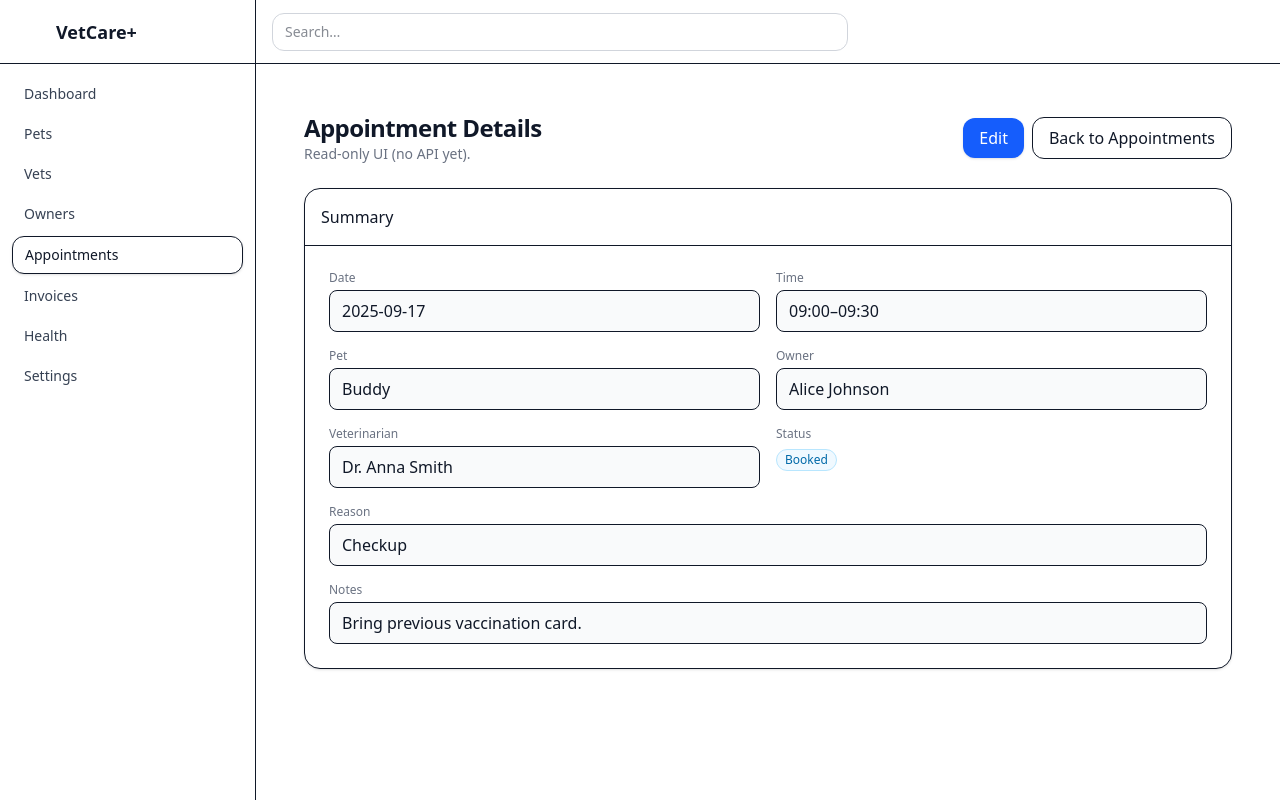
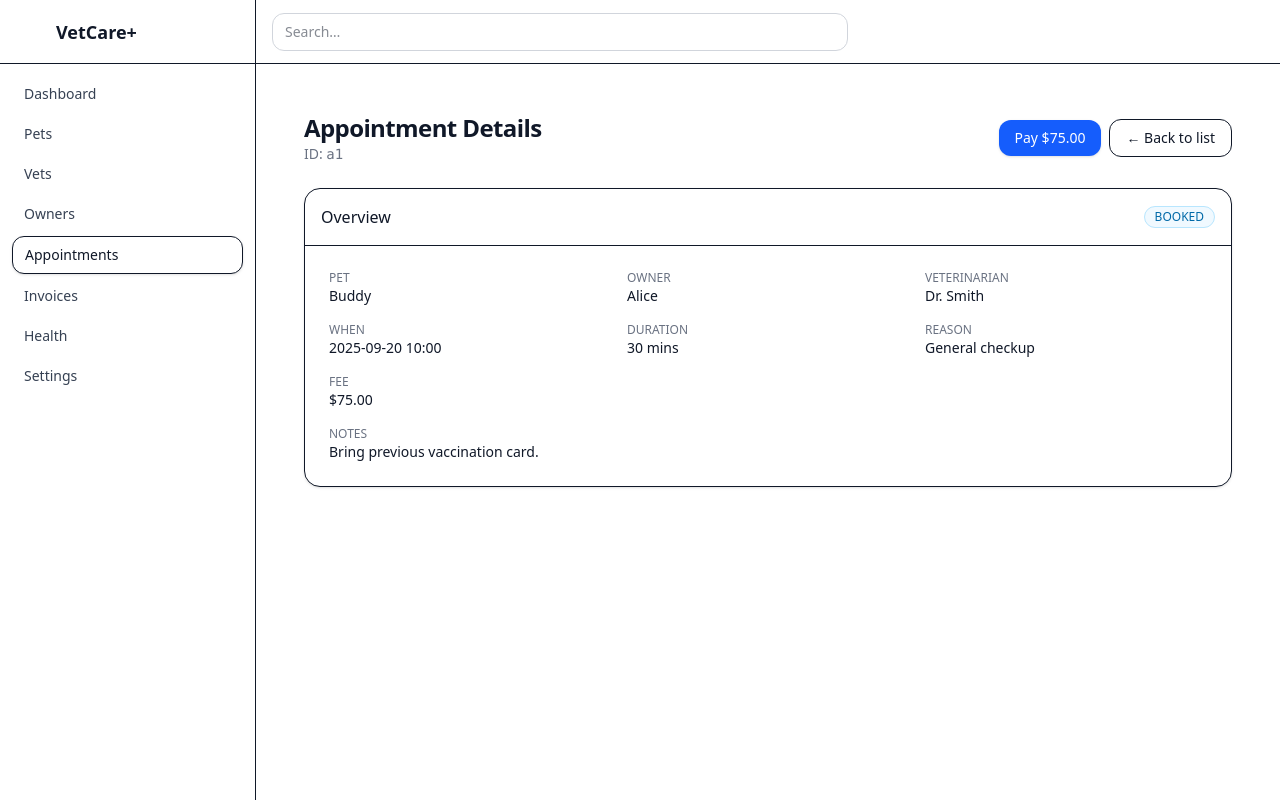
Before and after one commit to Maharshi1208/vetcareplus-2, a React (Vite) app: page /appointments/a1 in a window 1280 px wide. Built offline with nearby package versions, Linux system fonts and the light colour scheme.

Commit message:
feat(payments): add mock Checkout + Result pages and Pay button from Appointment Details; wire /pay routes (UI-only)

```diff
--- a/src/App.tsx
+++ b/src/App.tsx
@@ -24,6 +24,8 @@ import AddInvoicePage from "./pages/AddInvoice";
 import EditInvoicePage from "./pages/EditInvoice";
 import ApptCalendarPage from "./pages/ApptCalendar";
 import HealthPage from "./pages/Health";
+import PayCheckoutPage from "./pages/PayCheckout";
+import PayResultPage from "./pages/PayResult";
 
 
 
@@ -93,6 +95,10 @@ export default function App() {
 	<Route path="/health" element={<AppShell><HealthPage /></AppShell>} />
 
 
+	{/* Payment Module (MOCK) */}
+	<Route path="/pay/checkout/:apptId" element={<AppShell><PayCheckoutPage /></AppShell>} />
+	<Route path="/pay/result" element={<AppShell><PayResultPage /></AppShell>} />
+
 	{/* Other modules */}
         <Route path="/settings" element={<AppShell><Settings /></AppShell>} />
 
--- a/src/pages/AppointmentDetails.tsx
+++ b/src/pages/AppointmentDetails.tsx
@@ -1,70 +1,30 @@
+// src/pages/AppointmentDetails.tsx
 import React from "react";
 import { Link, useParams } from "react-router-dom";
 
-type ApptStatus = "Booked" | "Rescheduled" | "Cancelled" | "Completed";
+type ApptStatus = "BOOKED" | "COMPLETED" | "CANCELLED";
 
-type Appointment = {
-  id: string;
-  date: string;      // YYYY-MM-DD
-  start: string;     // HH:mm
-  end: string;       // HH:mm
-  petName: string;
-  ownerName: string;
-  vetName: string;
-  reason?: string;
-  status: ApptStatus;
-  notes?: string;
-};
-
-// Keep IDs consistent with the list page for demo
-const MOCK: Record<string, Appointment> = {
-  a1: {
-    id: "a1",
-    date: "2025-09-17",
-    start: "09:00",
-    end: "09:30",
-    petName: "Buddy",
-    ownerName: "Alice Johnson",
-    vetName: "Dr. Anna Smith",
-    reason: "Checkup",
-    status: "Booked",
+const MOCK_APPT = {
+  id: "apt-001",
+  pet: "Buddy",
+  owner: "Alice",
+  vet: "Dr. Smith",
+  when: "2025-09-20 10:00",
+  durationMins: 30,
+  reason: "General checkup",
+  status: "BOOKED" as ApptStatus,
   notes: "Bring previous vaccination card.",
-  },
-  a2: {
-    id: "a2",
-    date: "2025-09-17",
-    start: "10:00",
-    end: "10:45",
-    petName: "Misty",
-    ownerName: "Alice Johnson",
-    vetName: "Dr. Brian Lee",
-    reason: "Skin rash",
-    status: "Completed",
-    notes: "Ointment prescribed.",
-  },
-  a3: {
-    id: "a3",
-    date: "2025-09-18",
-    start: "11:30",
-    end: "12:00",
-    petName: "Kiwi",
-    ownerName: "Bob Patel",
-    vetName: "Dr. Carla Gomez",
-    reason: "Beak trim",
-    status: "Cancelled",
-    notes: "Canceled by owner",
-  },
+  fee: 75.0,
 };
 
 function statusBadge(s: ApptStatus) {
   const map: Record<ApptStatus, string> = {
-    Booked: "border-sky-200 bg-sky-50 text-sky-700",
-    Rescheduled: "border-amber-200 bg-amber-50 text-amber-700",
-    Cancelled: "border-rose-200 bg-rose-50 text-rose-700",
-    Completed: "border-emerald-200 bg-emerald-50 text-emerald-700",
+    BOOKED: "border-sky-200 bg-sky-50 text-sky-700",
+    COMPLETED: "border-emerald-200 bg-emerald-50 text-emerald-700",
+    CANCELLED: "border-rose-200 bg-rose-50 text-rose-700",
   };
   return (
-    <span className={`inline-flex items-center rounded-full border px-2 py-0.5 text-xs ${map[s]}`}>
+    <span className={`inline-flex items-center rounded-full border px-2.5 py-0.5 text-xs ${map[s]}`}>
       {s}
     </span>
   );
@@ -72,80 +32,79 @@ function statusBadge(s: ApptStatus) {
 
 export default function AppointmentDetailsPage() {
   const { id } = useParams();
-  const a: Appointment =
-    (id && MOCK[id]) ||
-    ({
-      id: id ?? "unknown",
-      date: "—",
-      start: "—",
-      end: "—",
-      petName: "—",
-      ownerName: "—",
-      vetName: "—",
-      status: "Booked",
-    } as Appointment);
+  const a = { ...MOCK_APPT, id: id ?? MOCK_APPT.id };
 
   return (
     <div className="p-6 space-y-6">
       {/* Header */}
-      <div className="flex items-center justify-between">
-        <div>
+      <div className="flex flex-wrap items-center justify-between gap-3">
+        <div className="min-w-0">
           <h1 className="text-2xl font-semibold tracking-tight">Appointment Details</h1>
-          <p className="text-sm text-gray-500">Read-only UI (no API yet).</p>
+          <p className="text-sm text-gray-500">
+            ID: <span className="font-mono">{a.id}</span>
+          </p>
         </div>
         <div className="flex items-center gap-2">
+          {/* NEW: Pay button (mock checkout) */}
+          {a.status === "BOOKED" && (
             <Link
-            to={`/appointments/${a.id}/edit`}
-            className="rounded-xl bg-blue-600 px-4 py-2 text-white shadow-sm hover:bg-blue-700"
+              to={`/pay/checkout/${a.id}`}
+              className="rounded-xl bg-blue-600 px-4 py-2 text-sm text-white shadow-sm hover:bg-blue-700"
+              title="Proceed to mock payment"
             >
-            Edit
+              Pay ${a.fee.toFixed(2)}
             </Link>
-          <Link to="/appointments" className="rounded-xl border px-4 py-2 hover:bg-gray-50">
-            Back to Appointments
+          )}
+          <Link to="/appointments" className="rounded-xl border px-4 py-2 text-sm hover:bg-gray-50">
+            ← Back to list
           </Link>
         </div>
       </div>
 
-      {/* Core details */}
+      {/* Card */}
       <div className="rounded-2xl border bg-white shadow-sm">
         <div className="border-b p-4">
-          <h2 className="text-base font-medium">Summary</h2>
+          <div className="flex items-center justify-between">
+            <h2 className="text-base font-medium">Overview</h2>
+            {statusBadge(a.status)}
           </div>
-        <div className="p-4 sm:p-6 grid gap-4 sm:grid-cols-2">
+        </div>
+
+        <div className="p-4 sm:p-6">
+          <dl className="grid gap-4 sm:grid-cols-2 lg:grid-cols-3">
             <div>
-            <div className="text-xs text-gray-500">Date</div>
-            <div className="mt-1 rounded-lg border bg-gray-50 px-3 py-2">{a.date}</div>
+              <dt className="text-xs uppercase text-gray-500">Pet</dt>
+              <dd className="text-sm">{a.pet}</dd>
             </div>
             <div>
-            <div className="text-xs text-gray-500">Time</div>
-            <div className="mt-1 rounded-lg border bg-gray-50 px-3 py-2">
-              {a.start}–{a.end}
-            </div>
+              <dt className="text-xs uppercase text-gray-500">Owner</dt>
+              <dd className="text-sm">{a.owner}</dd>
             </div>
             <div>
-            <div className="text-xs text-gray-500">Pet</div>
-            <div className="mt-1 rounded-lg border bg-gray-50 px-3 py-2">{a.petName}</div>
+              <dt className="text-xs uppercase text-gray-500">Veterinarian</dt>
+              <dd className="text-sm">{a.vet}</dd>
             </div>
             <div>
-            <div className="text-xs text-gray-500">Owner</div>
-            <div className="mt-1 rounded-lg border bg-gray-50 px-3 py-2">{a.ownerName}</div>
+              <dt className="text-xs uppercase text-gray-500">When</dt>
+              <dd className="text-sm">{a.when}</dd>
             </div>
             <div>
-            <div className="text-xs text-gray-500">Veterinarian</div>
-            <div className="mt-1 rounded-lg border bg-gray-50 px-3 py-2">{a.vetName}</div>
+              <dt className="text-xs uppercase text-gray-500">Duration</dt>
+              <dd className="text-sm">{a.durationMins} mins</dd>
             </div>
             <div>
-            <div className="text-xs text-gray-500">Status</div>
-            <div className="mt-1">{statusBadge(a.status)}</div>
+              <dt className="text-xs uppercase text-gray-500">Reason</dt>
+              <dd className="text-sm">{a.reason}</dd>
             </div>
-          <div className="sm:col-span-2">
-            <div className="text-xs text-gray-500">Reason</div>
-            <div className="mt-1 rounded-lg border bg-gray-50 px-3 py-2">{a.reason ?? "—"}</div>
+            <div>
+              <dt className="text-xs uppercase text-gray-500">Fee</dt>
+              <dd className="text-sm">${a.fee.toFixed(2)}</dd>
             </div>
-          <div className="sm:col-span-2">
-            <div className="text-xs text-gray-500">Notes</div>
-            <div className="mt-1 rounded-lg border bg-gray-50 px-3 py-2">{a.notes ?? "—"}</div>
+            <div className="sm:col-span-2 lg:col-span-3">
+              <dt className="text-xs uppercase text-gray-500">Notes</dt>
+              <dd className="text-sm">{a.notes || "—"}</dd>
             </div>
+          </dl>
         </div>
       </div>
     </div>
--- /dev/null
+++ b/src/pages/PayCheckout.tsx
@@ -0,0 +1,110 @@
+import React, { useState } from "react";
+import { Link, useNavigate, useParams } from "react-router-dom";
+
+export default function PayCheckoutPage() {
+  const { apptId } = useParams<{ apptId: string }>();
+  const navigate = useNavigate();
+
+  // Mock appointment/payment info (UI-only)
+  const [amount] = useState<number>(75.0);
+  const [method, setMethod] = useState<"CARD" | "UPI" | "CASH">("CARD");
+  const [note, setNote] = useState("");
+
+  function complete(status: "SUCCESS" | "FAILED") {
+    // UI-only: pretend a payment happened and go to result screen
+    navigate("/pay/result", {
+      replace: true,
+      state: {
+        receipt: {
+          id: "rcpt_" + Math.random().toString(36).slice(2, 8),
+          apptId: apptId ?? "unknown",
+          amount,
+          status,
+          method,
+          note: note.trim() || undefined,
+          when: new Date().toISOString(),
+        },
+        flash: {
+          type: status === "SUCCESS" ? "success" : "error",
+          message:
+            status === "SUCCESS" ? "Payment successful" : "Payment failed (mock)",
+        },
+      },
+    });
+  }
+
+  return (
+    <div className="p-6 space-y-6">
+      {/* Header */}
+      <div className="flex items-center justify-between">
+        <div>
+          <h1 className="text-2xl font-semibold tracking-tight">Mock Checkout</h1>
+          <p className="text-sm text-gray-500">
+            UI-only payment for appointment{" "}
+            <span className="font-medium">{apptId ?? "—"}</span>.
+          </p>
+        </div>
+        <Link to="/appointments" className="text-sm underline">
+          ← Back to Appointments
+        </Link>
+      </div>
+
+      {/* Card */}
+      <div className="rounded-2xl border bg-white shadow-sm">
+        <div className="border-b p-4">
+          <h2 className="text-base font-medium">Payment Details</h2>
+        </div>
+
+        <div className="p-4 sm:p-6 space-y-6">
+          <div className="grid gap-4 sm:grid-cols-3">
+            <div>
+              <div className="text-xs uppercase text-gray-500">Appointment</div>
+              <div className="text-sm font-medium">{apptId ?? "—"}</div>
+            </div>
+            <div>
+              <div className="text-xs uppercase text-gray-500">Amount</div>
+              <div className="text-sm font-medium">${amount.toFixed(2)}</div>
+            </div>
+            <div>
+              <label className="block text-xs uppercase text-gray-500">Method</label>
+              <select
+                value={method}
+                onChange={(e) => setMethod(e.target.value as any)}
+                className="mt-1 w-full rounded-lg border border-gray-200 px-3 py-2 outline-none focus:border-blue-400"
+              >
+                <option value="CARD">Card</option>
+                <option value="UPI">UPI</option>
+                <option value="CASH">Cash</option>
+              </select>
+            </div>
+          </div>
+
+          <div>
+            <label className="block text-xs uppercase text-gray-500">Note (optional)</label>
+            <input
+              value={note}
+              onChange={(e) => setNote(e.target.value)}
+              placeholder="Reference / last 4 / remarks…"
+              className="mt-1 w-full rounded-lg border border-gray-200 px-3 py-2 outline-none focus:border-blue-400"
+            />
+          </div>
+        </div>
+
+        <div className="flex flex-col gap-3 border-t p-4 sm:flex-row sm:justify-end">
+          <button
+            onClick={() => complete("FAILED")}
+            className="rounded-xl border px-5 py-2 text-rose-700 hover:bg-rose-50"
+          >
+            Simulate Failed
+          </button>
+          <button
+            onClick={() => complete("SUCCESS")}
+            className="rounded-xl bg-blue-600 px-5 py-2 text-white shadow-sm hover:bg-blue-700"
+          >
+            Pay ${amount.toFixed(2)}
+          </button>
+        </div>
+      </div>
+    </div>
+  );
+}
--- /dev/null
+++ b/src/pages/PayResult.tsx
@@ -0,0 +1,123 @@
+import React from "react";
+import { Link, useLocation } from "react-router-dom";
+
+type Receipt = {
+  id: string;
+  apptId: string;
+  amount: number;
+  status: "SUCCESS" | "FAILED";
+  method: "CARD" | "UPI" | "CASH" | string;
+  note?: string;
+  when: string; // ISO
+};
+
+export default function PayResultPage() {
+  const location = useLocation();
+  const receipt = (location.state as any)?.receipt as Receipt | undefined;
+
+  // Fallback if user opened this directly
+  if (!receipt) {
+    return (
+      <div className="p-6">
+        <div className="rounded-2xl border bg-white p-6 shadow-sm">
+          <h1 className="text-xl font-semibold">Payment Result</h1>
+          <p className="mt-2 text-gray-600">
+            No receipt data found (this page is normally reached from Checkout).
+          </p>
+          <div className="mt-4 flex gap-3">
+            <Link to="/appointments" className="rounded-xl border px-4 py-2 hover:bg-gray-50">
+              ← Back to Appointments
+            </Link>
+            <Link to="/dashboard" className="rounded-xl bg-blue-600 px-4 py-2 text-white hover:bg-blue-700">
+              Go to Dashboard
+            </Link>
+          </div>
+        </div>
+      </div>
+    );
+  }
+
+  const ok = receipt.status === "SUCCESS";
+
+  return (
+    <div className="p-6 space-y-6">
+      {/* Header */}
+      <div className="flex items-center justify-between">
+        <div>
+          <h1 className="text-2xl font-semibold tracking-tight">Payment {ok ? "Successful" : "Failed"}</h1>
+          <p className="text-sm text-gray-500">UI-only mock receipt.</p>
+        </div>
+        <Link to="/appointments" className="text-sm underline">← Back to Appointments</Link>
+      </div>
+
+      {/* Result card */}
+      <div className="rounded-2xl border bg-white shadow-sm">
+        <div className="border-b p-4">
+          <div className="flex items-center justify-between">
+            <h2 className="text-base font-medium">Receipt</h2>
+            <span
+              className={
+                "inline-flex items-center rounded-full border px-2.5 py-0.5 text-xs " +
+                (ok
+                  ? "border-emerald-200 bg-emerald-50 text-emerald-700"
+                  : "border-rose-200 bg-rose-50 text-rose-700")
+              }
+            >
+              {receipt.status}
+            </span>
+          </div>
+        </div>
+
+        <div className="p-4 sm:p-6">
+          <dl className="grid gap-4 sm:grid-cols-2">
+            <div>
+              <dt className="text-xs uppercase text-gray-500">Receipt ID</dt>
+              <dd className="text-sm font-mono">{receipt.id}</dd>
+            </div>
+            <div>
+              <dt className="text-xs uppercase text-gray-500">Appointment</dt>
+              <dd className="text-sm">
+                <Link to={`/appointments/${receipt.apptId}`} className="text-sky-700 hover:underline">
+                  {receipt.apptId}
+                </Link>
+              </dd>
+            </div>
+            <div>
+              <dt className="text-xs uppercase text-gray-500">Amount</dt>
+              <dd className="text-sm">${receipt.amount.toFixed(2)}</dd>
+            </div>
+            <div>
+              <dt className="text-xs uppercase text-gray-500">Method</dt>
+              <dd className="text-sm">{receipt.method}</dd>
+            </div>
+            <div className="sm:col-span-2">
+              <dt className="text-xs uppercase text-gray-500">Timestamp</dt>
+              <dd className="text-sm">{new Date(receipt.when).toLocaleString()}</dd>
+            </div>
+            {receipt.note ? (
+              <div className="sm:col-span-2">
+                <dt className="text-xs uppercase text-gray-500">Note</dt>
+                <dd className="text-sm">{receipt.note}</dd>
+              </div>
+            ) : null}
+          </dl>
+        </div>
+
+        <div className="flex flex-col gap-3 border-t p-4 sm:flex-row sm:justify-end">
+          <Link
+            to={`/appointments/${receipt.apptId}`}
+            className="rounded-xl border px-4 py-2 hover:bg-gray-50"
+          >
+            View Appointment
+          </Link>
+          <Link
+            to="/appointments"
+            className="rounded-xl bg-blue-600 px-4 py-2 text-white hover:bg-blue-700"
+          >
+            Back to Appointments
+          </Link>
+        </div>
+      </div>
+    </div>
+  );
+}
```
Lines whose indentation alone changed are shown as unchanged.
